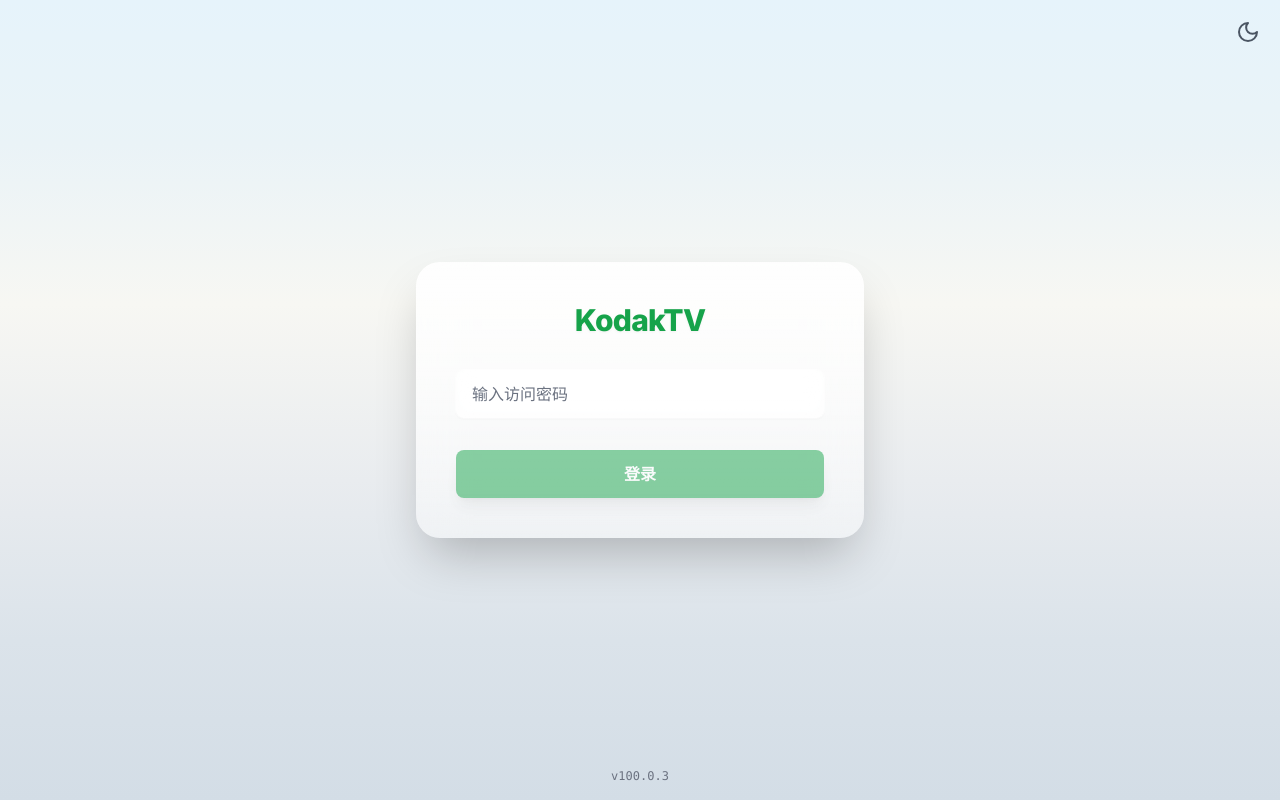
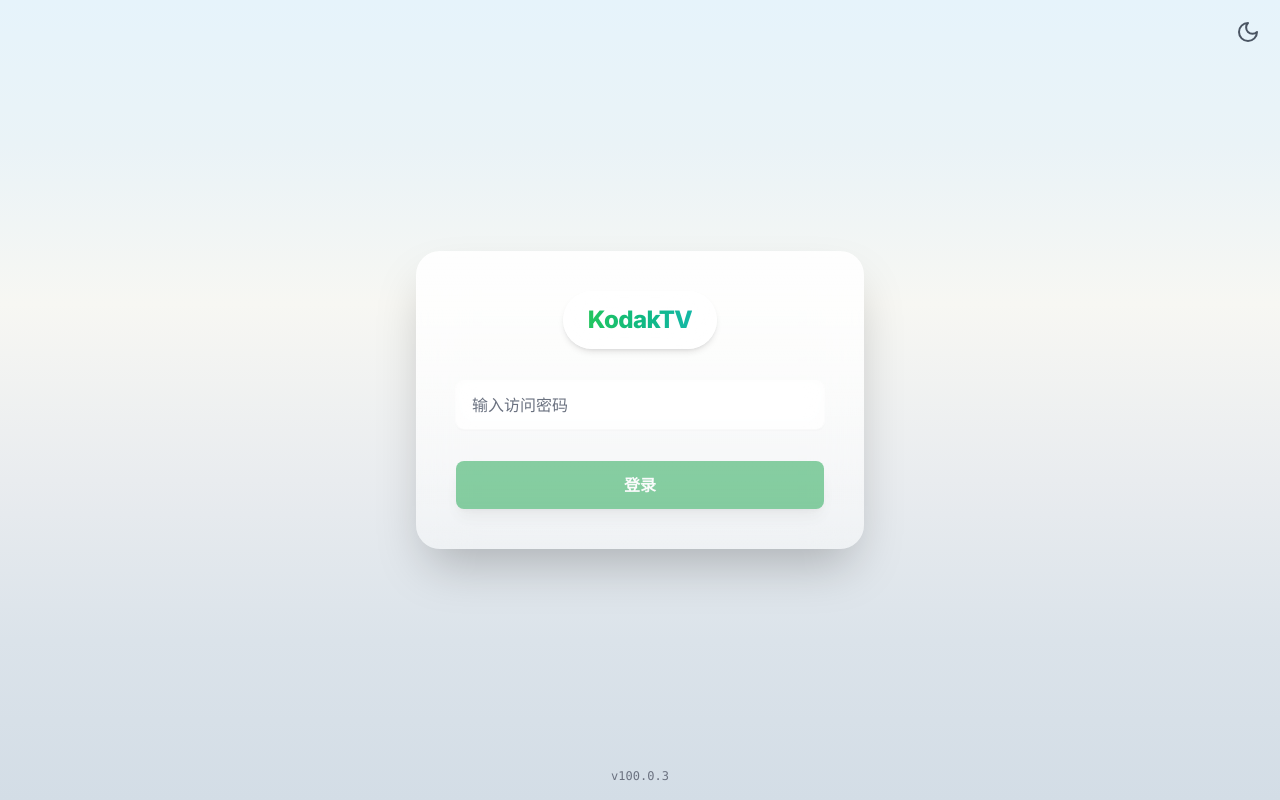
Before and after one commit to Korean032/KodakTV, a Next.js app: page /login in a window 1280 px wide. Built offline with nearby package versions, Linux system fonts and the light colour scheme; no server answers.

Commit message:
ui(login): make site name a glass pill with gradient text

```diff
--- a/src/app/login/page.tsx
+++ b/src/app/login/page.tsx
@@ -127,9 +127,13 @@ function LoginPageClient() {
         <ThemeToggle />
       </div>
       <div className='relative z-10 w-full max-w-md rounded-3xl bg-gradient-to-b from-white/90 via-white/70 to-white/40 dark:from-zinc-900/90 dark:via-zinc-900/70 dark:to-zinc-900/40 backdrop-blur-xl shadow-2xl p-10 dark:border dark:border-zinc-800'>
-        <h1 className='text-green-600 tracking-tight text-center text-3xl font-extrabold mb-8 bg-clip-text drop-shadow-sm'>
-          {siteName}
-        </h1>
+        <div className='w-full flex justify-center mb-8'>
+          <div className='inline-flex items-center justify-center rounded-full px-6 py-3 bg-white/60 dark:bg-zinc-900/60 backdrop-blur-xl border border-white/40 dark:border-zinc-700/40 shadow-md'>
+            <span className='bg-gradient-to-r from-green-500 via-emerald-500 to-teal-500 bg-clip-text text-transparent tracking-tight text-2xl font-extrabold'>
+              {siteName}
+            </span>
+          </div>
+        </div>
         <form onSubmit={handleSubmit} className='space-y-8'>
           {shouldAskUsername && (
             <div>
```
